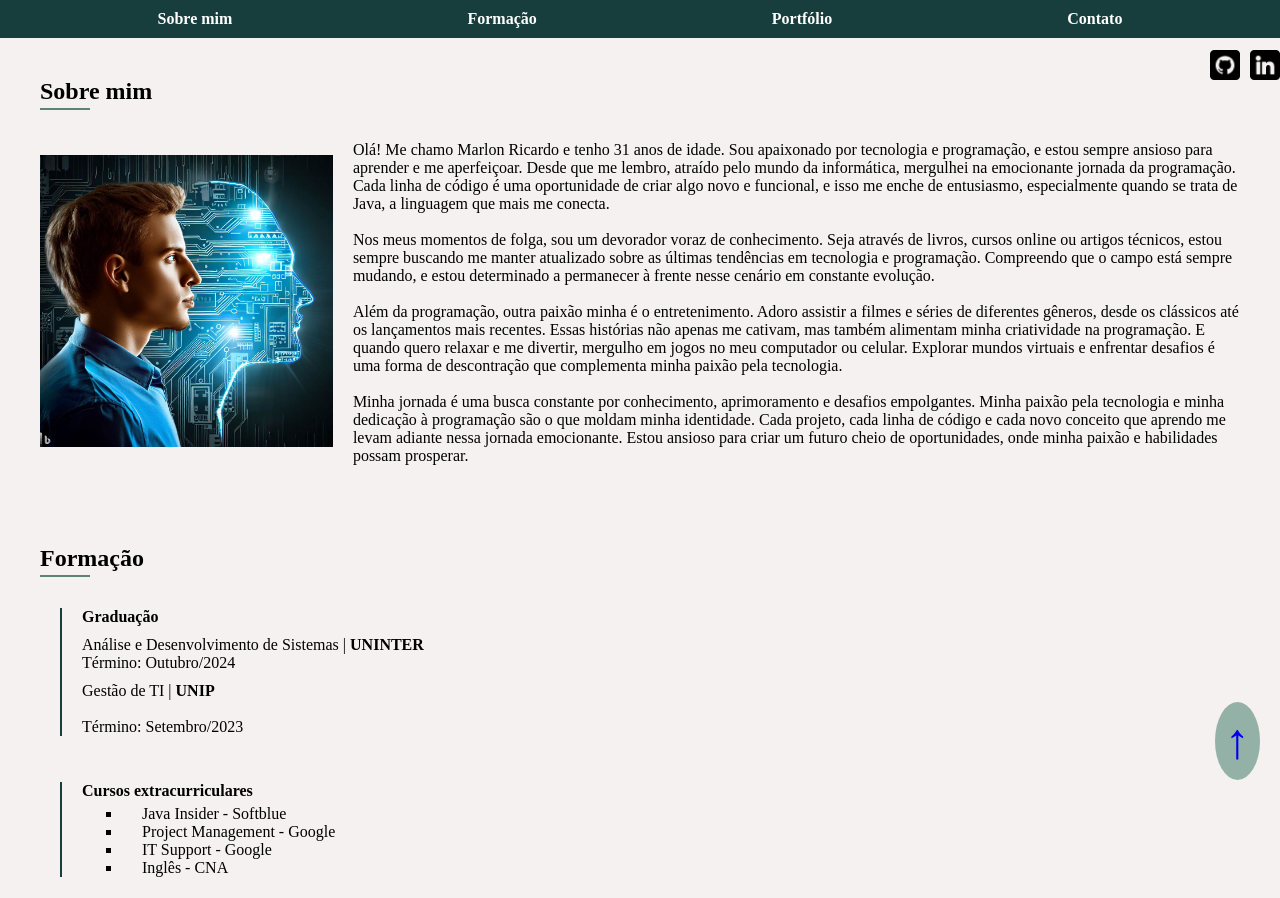
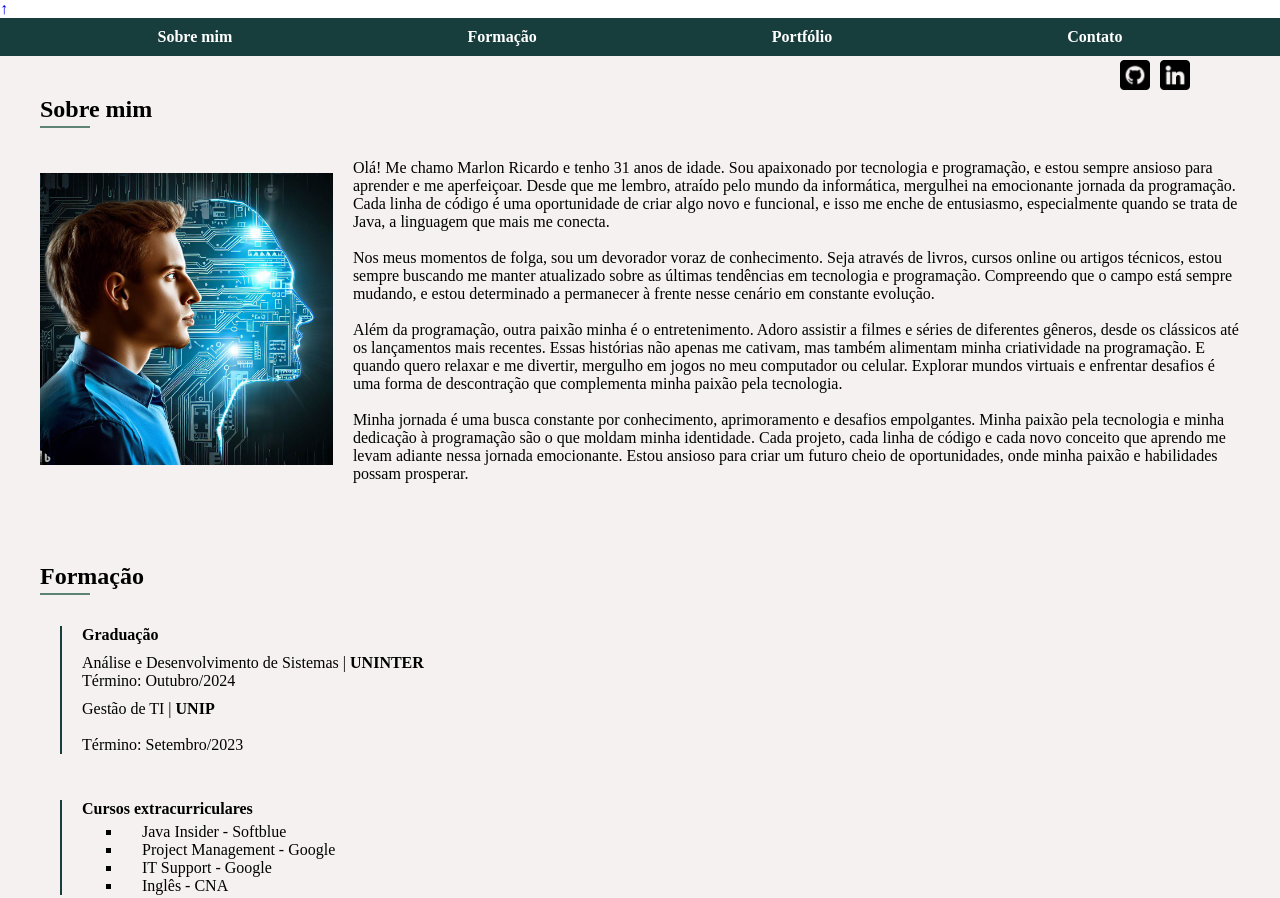
Before and after one commit to marlonricardo/meuportfolio, a plain HTML site: page index.html in a window 1280 px wide. Shown: the top 898 px of the page. Drawn offline with Linux system fonts and the light colour scheme.

Commit message:
Update style.css
Realizado ajustes nos ícones

```diff
--- a/style.css
+++ b/style.css
@@ -5,6 +5,7 @@ body, h1, h2, h3, p, ul, li, a {
   list-style: none;
   text-decoration: none;
 }
+
 .bold-text {
   font-weight: bold;
 }
@@ -17,22 +18,28 @@ header {
 .social-icons {
   position: absolute;
   top: 50px;
-  right: 0;
+  right: 10px;
   display: flex;
   align-items: center;
 }
 
 .social-icons a {
   margin-right: 10px;
+  margin-top: 10px;
 }
 
 .social-icons a:last-child {
-  margin-right: 0;
+  margin-right: 80px;
+  margin-top: 10px;
 }
 
 .social-icons a img {
   width: 30px;
   height: auto;
+}
+
+.social-icons a img:hover {
+  transform: scale(1.1);
 }
 .container {
   max-width: 1200px;
@@ -208,17 +215,6 @@ input[type="submit"] {
 }
 
 input[type="submit"]:hover {
-  background-color: #93B1A6 ;
+  background-color: #93B1A6;
   color: #183D3D ;
 }
-.scroll-to-top {
-  position: fixed;
-  bottom: 20px;
-  right: 20px;
-  background-color: #93B1A6;
-  color: #183D3D ;
-  padding: 10px;
-  border-radius: 50%;
-  cursor: pointer;
-  font-size: 50px;
-}
```
